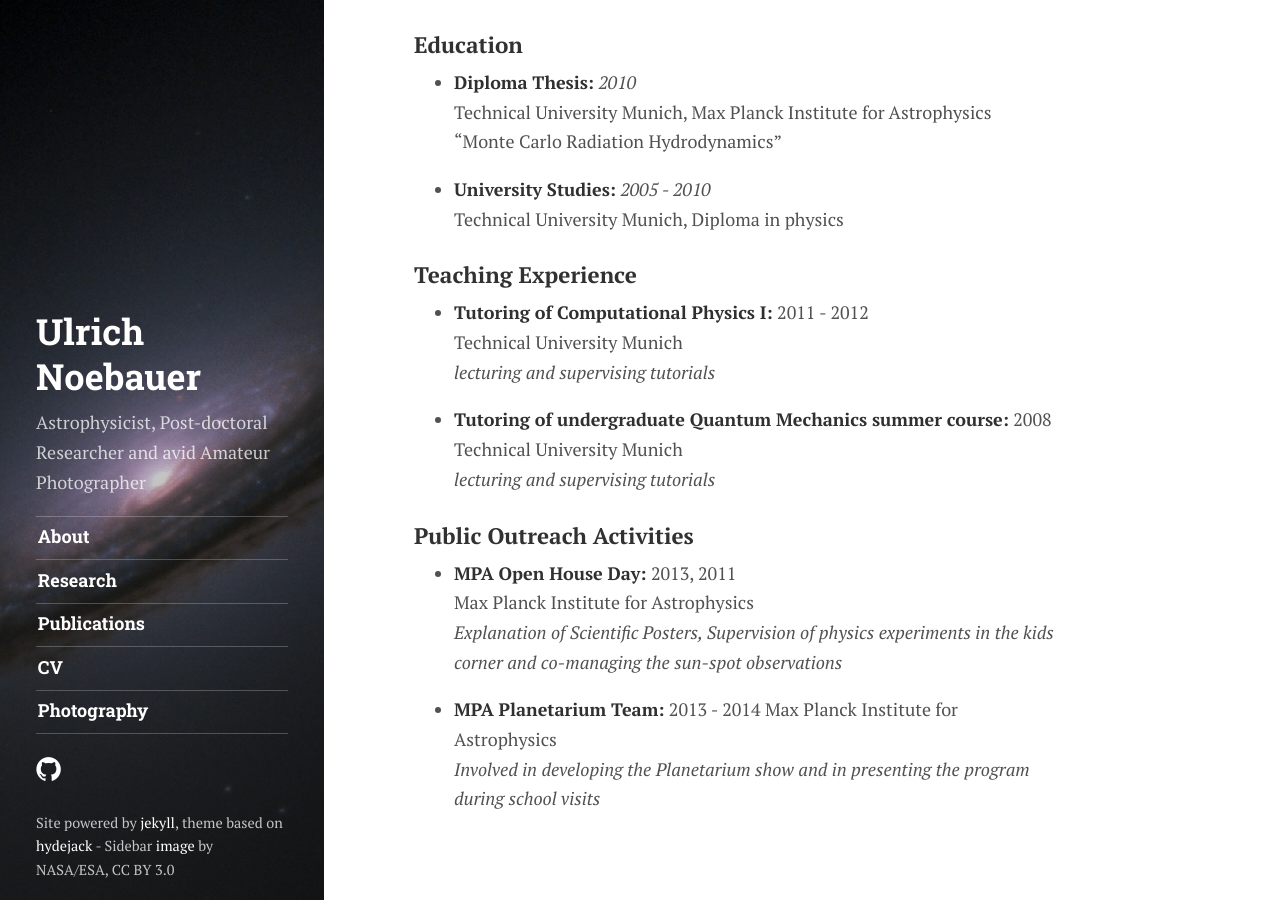
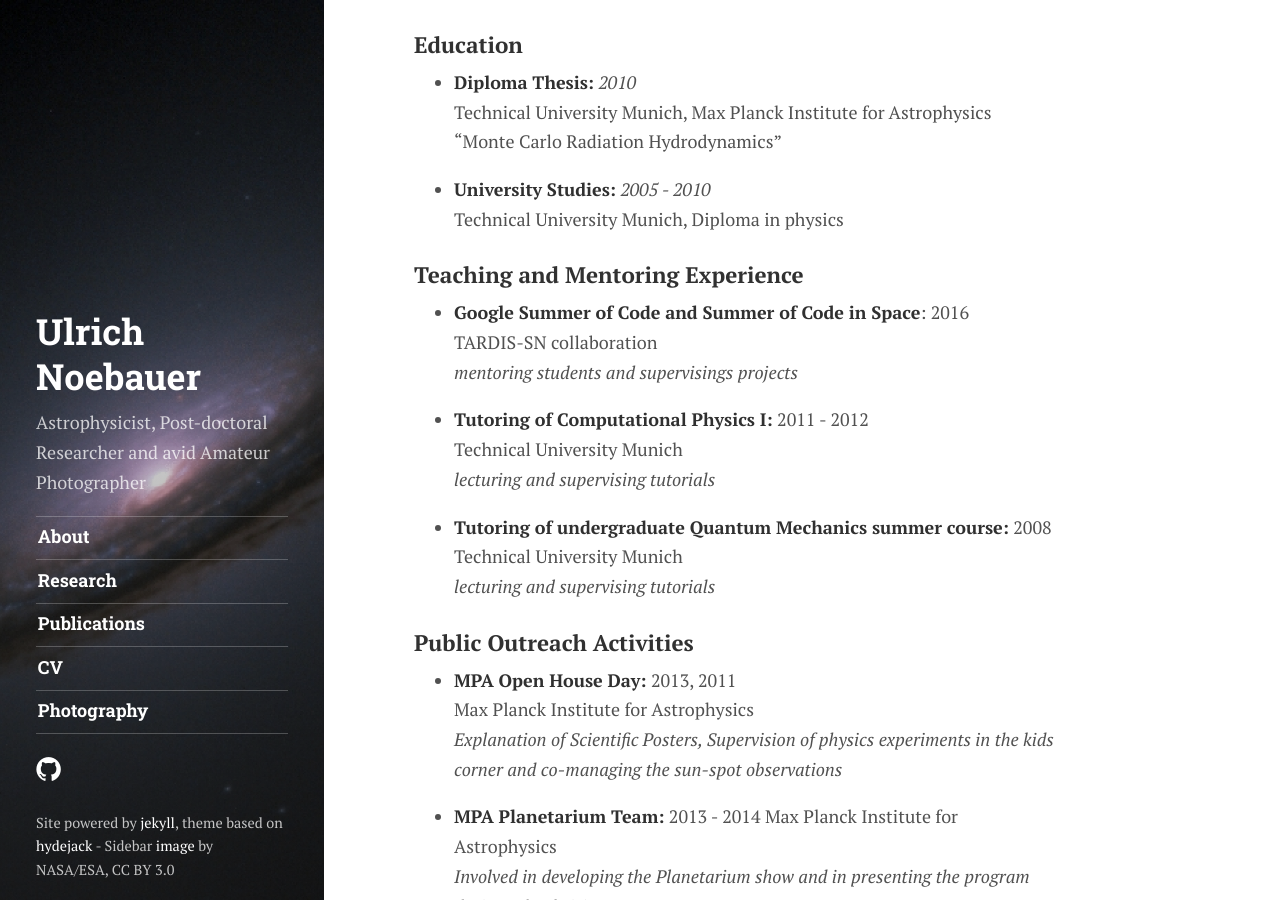
Before and after one commit to unoebauer/unoebauer.github.io, a Jekyll site: the page built from cv/index.md, in a window 1280 px wide and 900 px high, scrolled down 569 px. Built offline with Jekyll 4.4.1, drawn with Linux system fonts in a browser that asks for light colours; some web fonts are replaced.

```diff
--- a/cv/index.md
+++ b/cv/index.md
@@ -27,7 +27,11 @@ permalink: /cv/
   * __University Studies:__ _2005 - 2010_
    Technical University Munich, Diploma in physics
 
-### Teaching Experience
+### Teaching and Mentoring Experience
+
+  * __Google Summer of Code and Summer of Code in Space__: 2016
+    TARDIS-SN collaboration
+    _mentoring students and supervisings projects_
 
   * __Tutoring of Computational Physics I:__ 2011 - 2012
    Technical University Munich
```
Also changed, not shown: publications/index.md (+3 -0 lines).
